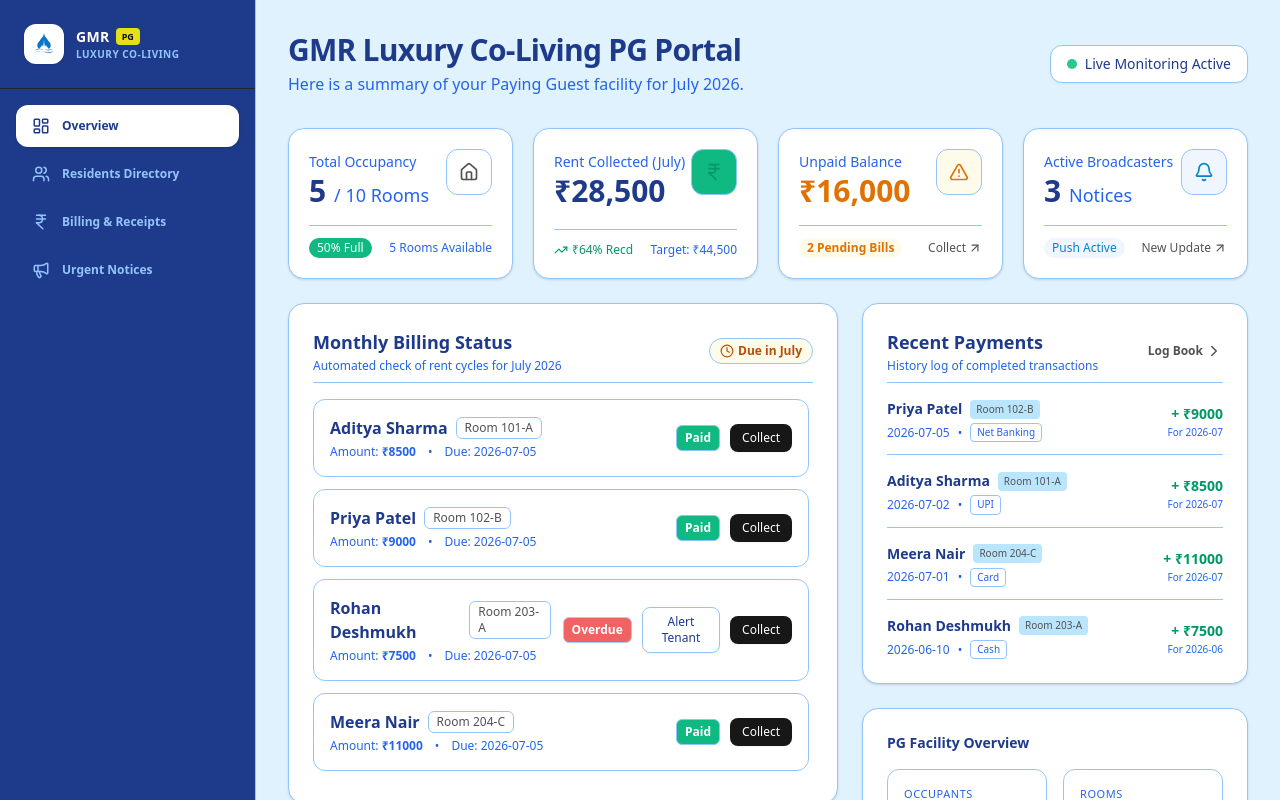
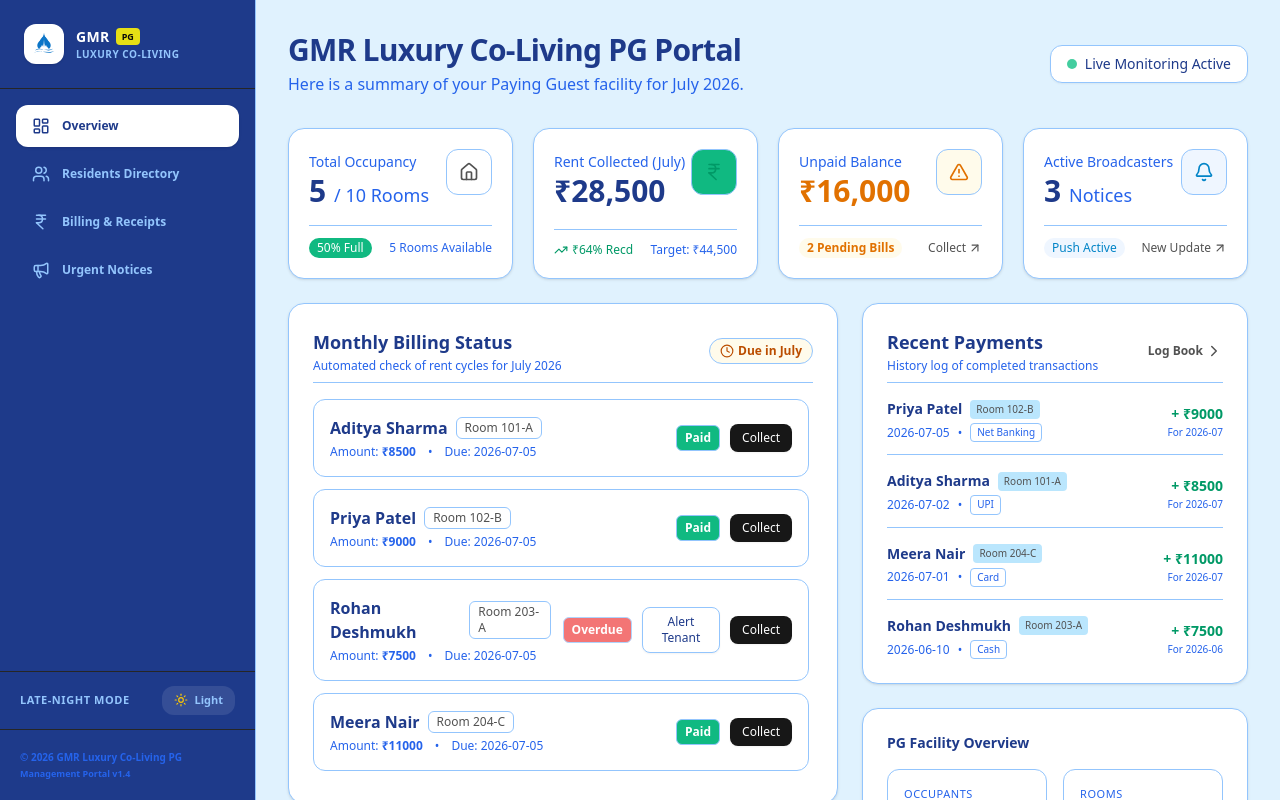
Before and after one commit to virat709/GMR-pg-software, a React (Vite) app: page / in a window 1280 px wide. Shown: the top 800 px of the page. Built offline with nearby package versions, Linux system fonts and the light colour scheme.

Commit message:
fix: improve viewport and scroll behavior
Enforce full-screen height and standardized scrolling containers to ensure consistent layout behavior across the main viewport and sidebar.

```diff
--- a/src/App.tsx
+++ b/src/App.tsx
@@ -200,7 +200,7 @@ export default function App() {
   };
 
   return (
-    <div className={`min-h-screen font-sans flex flex-col md:flex-row relative transition-colors duration-300 theme-${theme}`}>
+    <div className={`h-screen w-full font-sans flex flex-col md:flex-row overflow-hidden relative transition-colors duration-300 theme-${theme}`}>
 
       {/* Toast Overlay Notice Banner */}
       <AnimatePresence>
@@ -229,7 +229,7 @@ export default function App() {
       </AnimatePresence>
 
       {/* LEFT SIDEBAR: Desktop Layout (Hidden on printing) */}
-      <aside className="hidden md:flex flex-col w-64 bg-neutral-900 text-neutral-300 border-r border-neutral-800 shrink-0 select-none print:hidden" id="desktop-sidebar">
+      <aside className="hidden md:flex flex-col w-64 h-full overflow-y-auto bg-neutral-900 text-neutral-300 border-r border-neutral-800 shrink-0 select-none print:hidden" id="desktop-sidebar">
         {/* Branding header */}
         <div className="p-6 border-b border-neutral-800 flex items-center gap-3">
           <div className="w-10 h-10 rounded-xl bg-white flex items-center justify-center shadow-sm p-1 shrink-0">
@@ -433,7 +433,8 @@ export default function App() {
       </AnimatePresence>
 
       {/* MAIN VIEWPORT BODY */}
-      <main className="flex-1 p-4 md:p-8 overflow-y-auto max-w-7xl mx-auto w-full" id="main-content-viewport">
+      <main className="flex-1 h-full overflow-y-auto p-4 md:p-8 w-full" id="main-content-viewport">
+        <div className="max-w-7xl mx-auto w-full min-h-full pb-10">
           <AnimatePresence mode="wait">
             <motion.div
               key={activeTab}
@@ -486,6 +487,7 @@ export default function App() {
             )}
           </motion.div>
         </AnimatePresence>
+        </div>
       </main>
 
     </div>
--- a/src/components/TenantDirectory.tsx
+++ b/src/components/TenantDirectory.tsx
@@ -385,7 +385,7 @@ export default function TenantDirectory({
           <motion.div
             initial={{ opacity: 0, x: 20 }}
             animate={{ opacity: 1, x: 0 }}
-            className="bg-white rounded-2xl border border-neutral-200 shadow-sm overflow-hidden flex flex-col h-full sticky top-4"
+            className="bg-white rounded-2xl border border-neutral-200 shadow-sm overflow-hidden flex flex-col h-full sticky top-0"
           >
             {/* Detail Header */}
             <div className="bg-neutral-50 p-5 border-b border-neutral-200 flex items-start justify-between">
```
Lines whose indentation alone changed are shown as unchanged.
